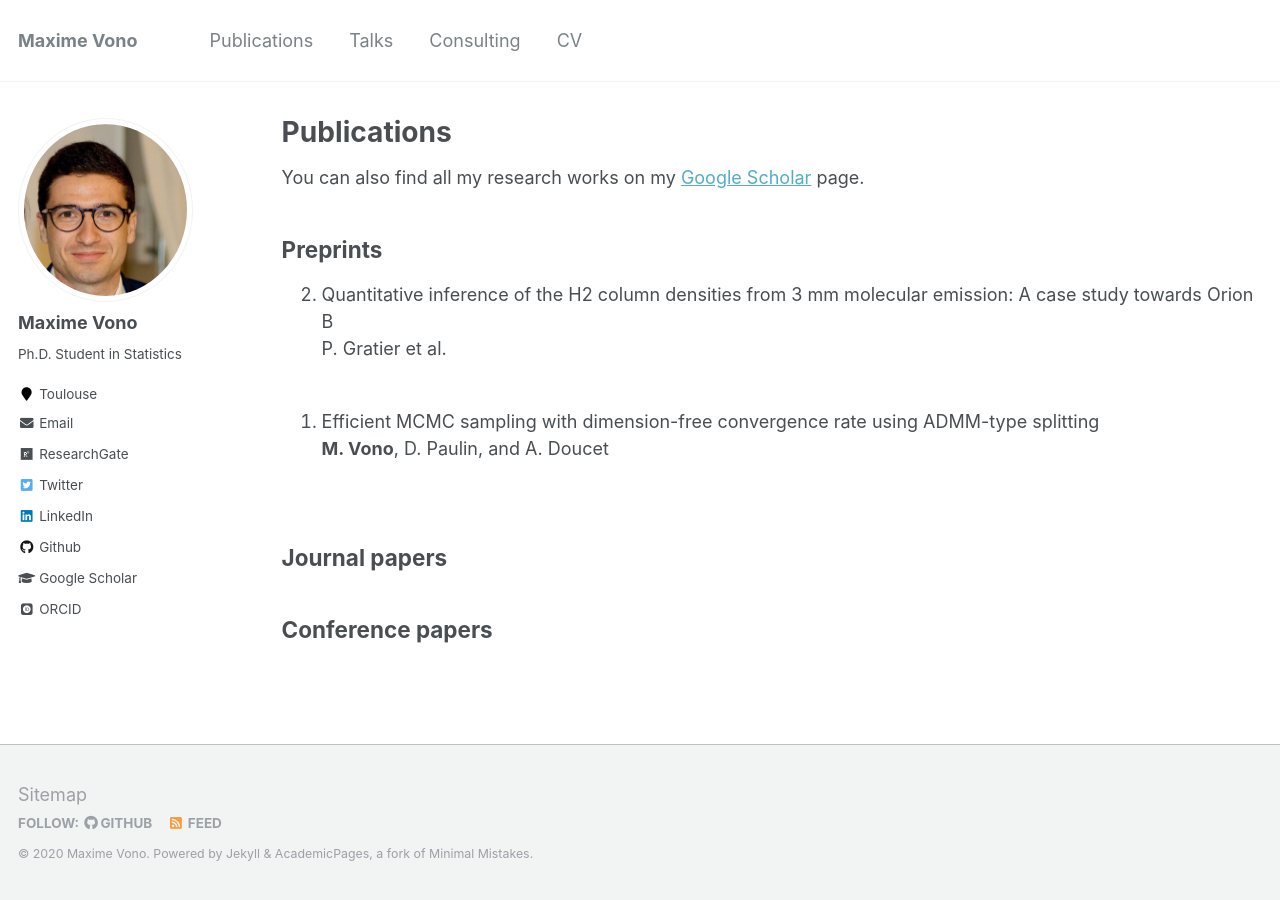
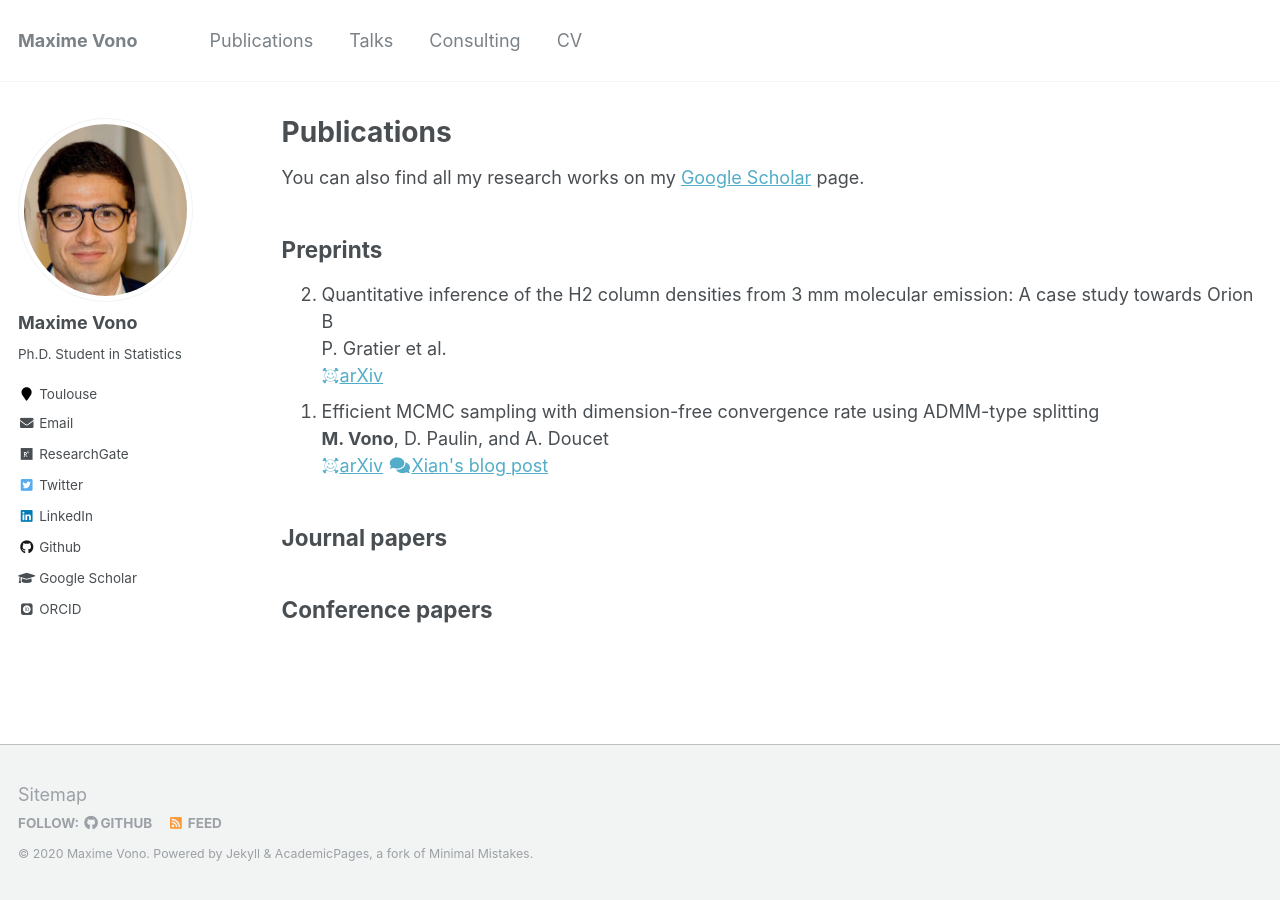
Before and after one commit to mvono/mvono.github.io, a Jekyll site: the page built from _pages/publications.md, in a window 1280 px wide. Built offline with Jekyll 4.4.1, drawn with Linux system fonts in a browser that asks for light colours; some web fonts are replaced.

Commit message:
update publi

```diff
--- a/_pages/publications.md
+++ b/_pages/publications.md
@@ -14,24 +14,15 @@ You can also find all my research works on my [Google Scholar](https://scholar.g
 	 	Quantitative inference of the H2 column densities from 3 mm molecular emission: A case study towards Orion B<br>
 	    P. Gratier et al.
 		<div class="btn-group">
-			<a class="btn" href="https://arxiv.org/abs/2008.13417">
-		      <i class="ai ai-arxiv"></i>
-		      arXiv
-		    </a>
+			<a href="https://arxiv.org/abs/2008.13417"><i class="ai ai-arxiv"></i>arXiv</a>
 		</div>
   	</li>
 	<li>
 	  	Efficient MCMC sampling with dimension-free convergence rate using ADMM-type splitting<br>
 	    <b>M. Vono</b>, D. Paulin, and A. Doucet
 		<div class="btn-group">
-			<a class="btn" href="https://arxiv.org/abs/1905.11937">
-		      <i class="ai ai-arxiv"></i>
-		      arXiv
-		    </a>
-		    <a class="btn" href="https://xianblog.wordpress.com/2019/06/24/efficient-mcmc-sampling/">
-		      <i class="fas fa-fw fa-comments"></i>
-		      Xian's blog post
-		    </a>
+			<a href="https://arxiv.org/abs/1905.11937"><i class="ai ai-arxiv"></i>arXiv</a>
+		    <a href="https://xianblog.wordpress.com/2019/06/24/efficient-mcmc-sampling/"><i class="fas fa-fw fa-comments"></i>Xian's blog post</a>
 		</div>
   	</li>
 </ol>
```
Also changed, not shown: 2 other files.
